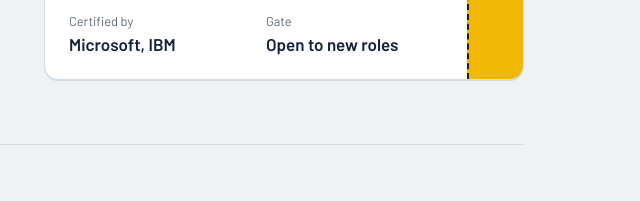
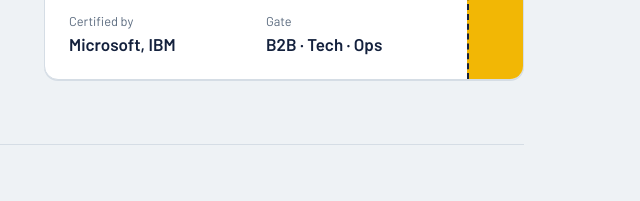
Before and after one commit to gokhanasan35/gokhan-asan-portfolio, a plain HTML site: page index.html in a window 1280 px wide. Shown: the part 319-520 px from the top of the page, 640-1280 px from the left. Drawn offline with nearby package versions, Linux system fonts and the light colour scheme.

Commit message:
Boarding pass: Gate reads B2B · Tech · Ops
Co-Authored-By: Claude Opus 5.5 <noreply@anthropic.com>
Claude-Session: https://claude.ai/code/session_0165oJNXY6RzjXkQsXzmDUWo

```diff
--- a/index.html
+++ b/index.html
@@ -150,7 +150,7 @@ footer .actions{margin-top:1.5rem}
         <div><dt>Based in</dt><dd>Dublin, Ireland</dd></div>
         <div><dt>Work status</dt><dd>Stamp 4, no sponsorship</dd></div>
         <div><dt>Certified by</dt><dd>Microsoft, IBM</dd></div>
-        <div><dt>Gate</dt><dd>Open to new roles</dd></div>
+        <div><dt>Gate</dt><dd>B2B · Tech · Ops</dd></div>
       </dl>
     </div>
     <div class="pass-stub" aria-hidden="true">BOARDING</div>
```
